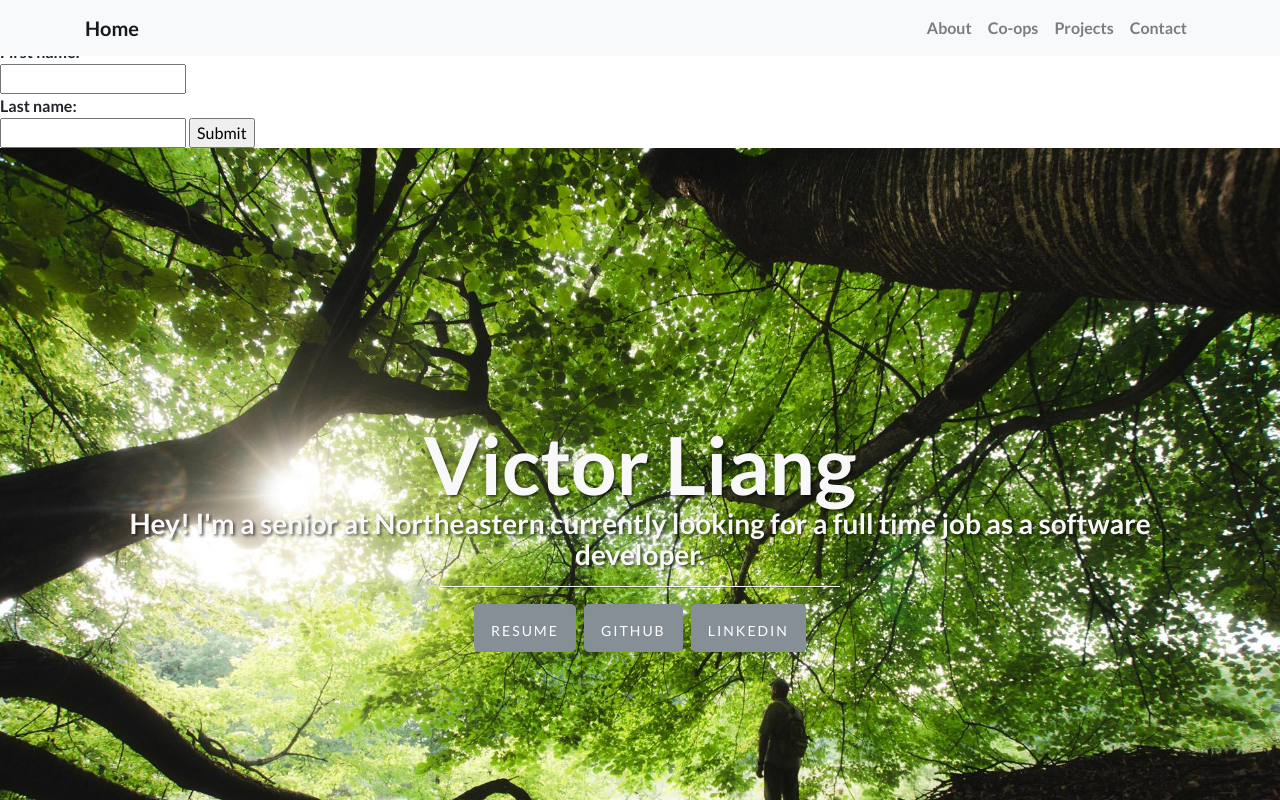
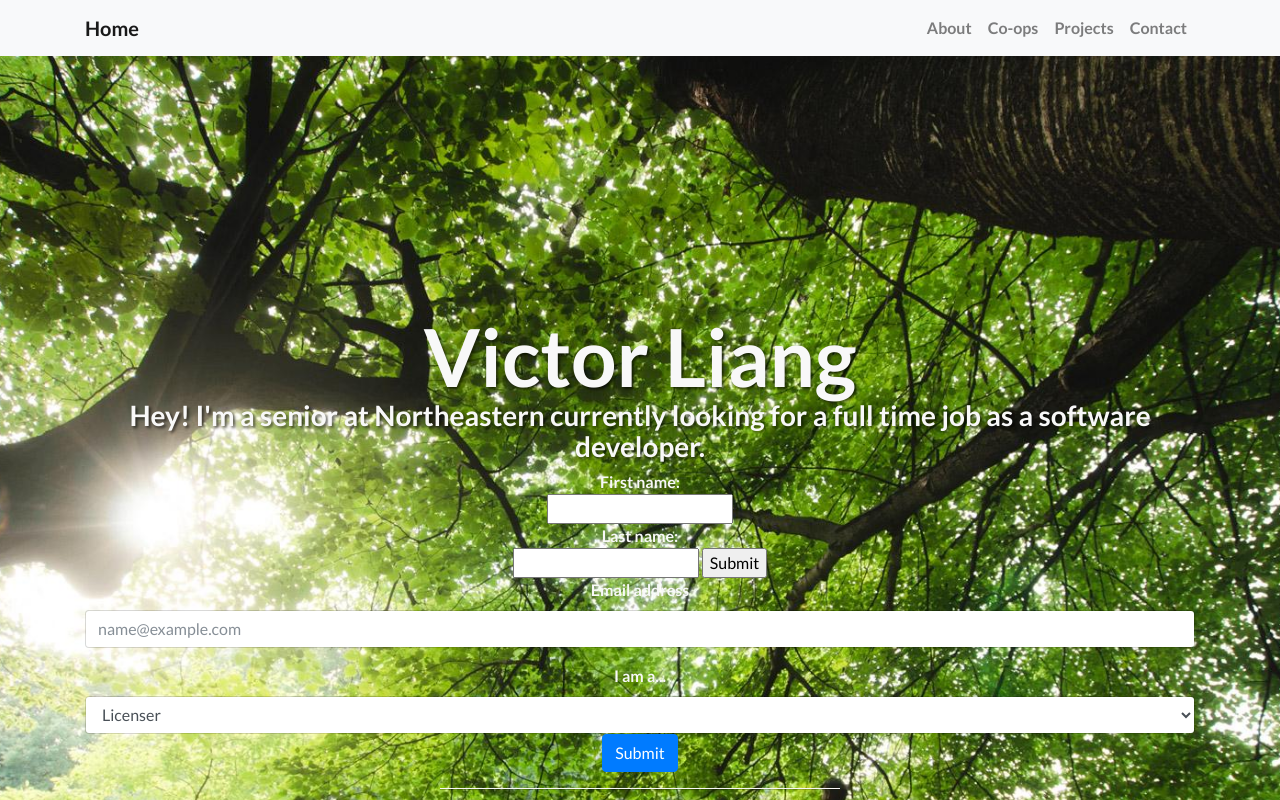
Before and after one commit to Blizl/Blizl.github.io, a website: page index.html in a window 1280 px wide. Shown: the top 800 px of the page. Drawn offline with nearby package versions, Linux system fonts and the light colour scheme; files whose address does not match are found by name.

Commit message:
add bootstrap

```diff
--- a/index.html
+++ b/index.html
@@ -30,15 +30,7 @@
 <body>
   <p>Test form</p>
 
-  <form name="gform" id="gform" enctype="text/plain"
-    action="https://docs.google.com/forms/d/e/1FAIpQLScq3VTIfJIR4vmkfEnaCzbYlwgNBEuZT0PNhDbxUeirB0iXlA/formResponse?"
-    target="hidden_iframe" onsubmit="submitted=true;">
-    First name:<br>
-    <input type="text" name="entry.97899463" id="entry.97899463"><br>
-    Last name:<br>
-    <input type="text" name="entry.424048761" id="entry.424048761">
-    <input type="submit" value="Submit">
-  </form>
+
 
   <iframe name="hidden_iframe" id="hidden_iframe" style="display:none;" onload="if(submitted) {}"></iframe>
   <script src="assets/js/jquery.min.js"></script>
@@ -84,6 +76,32 @@
       <div class="intro-message">
         <h1>Victor Liang</h1>
         <h3>Hey! I'm a senior at Northeastern currently looking for a full time job as a software developer.</h3>
+        <form name="gform" id="gform" enctype="text/plain"
+        action="https://docs.google.com/forms/d/e/1FAIpQLScq3VTIfJIR4vmkfEnaCzbYlwgNBEuZT0PNhDbxUeirB0iXlA/formResponse?"
+        target="hidden_iframe" onsubmit="submitted=true;">
+        First name:<br>
+        <input type="text" name="entry.97899463" id="entry.97899463"><br>
+        Last name:<br>
+        <input type="text" name="entry.424048761" id="entry.424048761">
+        <input type="submit" value="Submit">
+      </form>
+
+
+      <form action="https://docs.google.com/forms/d/e/1FAIpQLScq3VTIfJIR4vmkfEnaCzbYlwgNBEuZT0PNhDbxUeirB0iXlA/formResponse?"
+      target="hidden_iframe" onsubmit="submitted=true;"">
+        <div class="form-group">
+          <label for="exampleFormControlInput1">Email address</label>
+          <input type="email" class="form-control" name="entry.97899463"id="entry.97899463" placeholder="name@example.com">
+        </div>
+        <div class="form-group">
+          <label for="exampleFormControlSelect1">I am a...</label>
+          <select class="form-control" name="entry.424048761" id="entry.424048761">
+            <option>Licenser</option>
+            <option>Artist</option>
+          </select>
+          <button type="submit" class="btn btn-primary">Submit</button>
+        </div>
+      </form>
         <hr class="intro-divider">
         <ul class="list-inline intro-social-buttons">
           <li class="list-inline-item">
```
